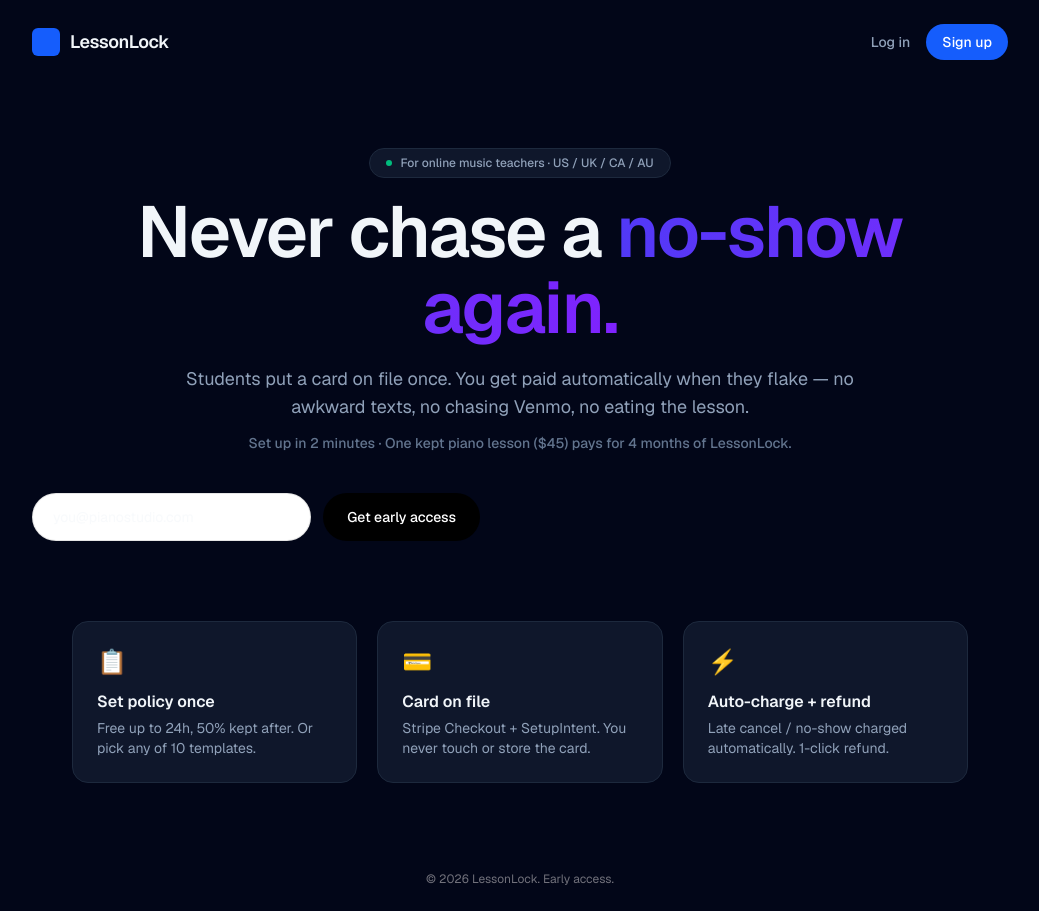
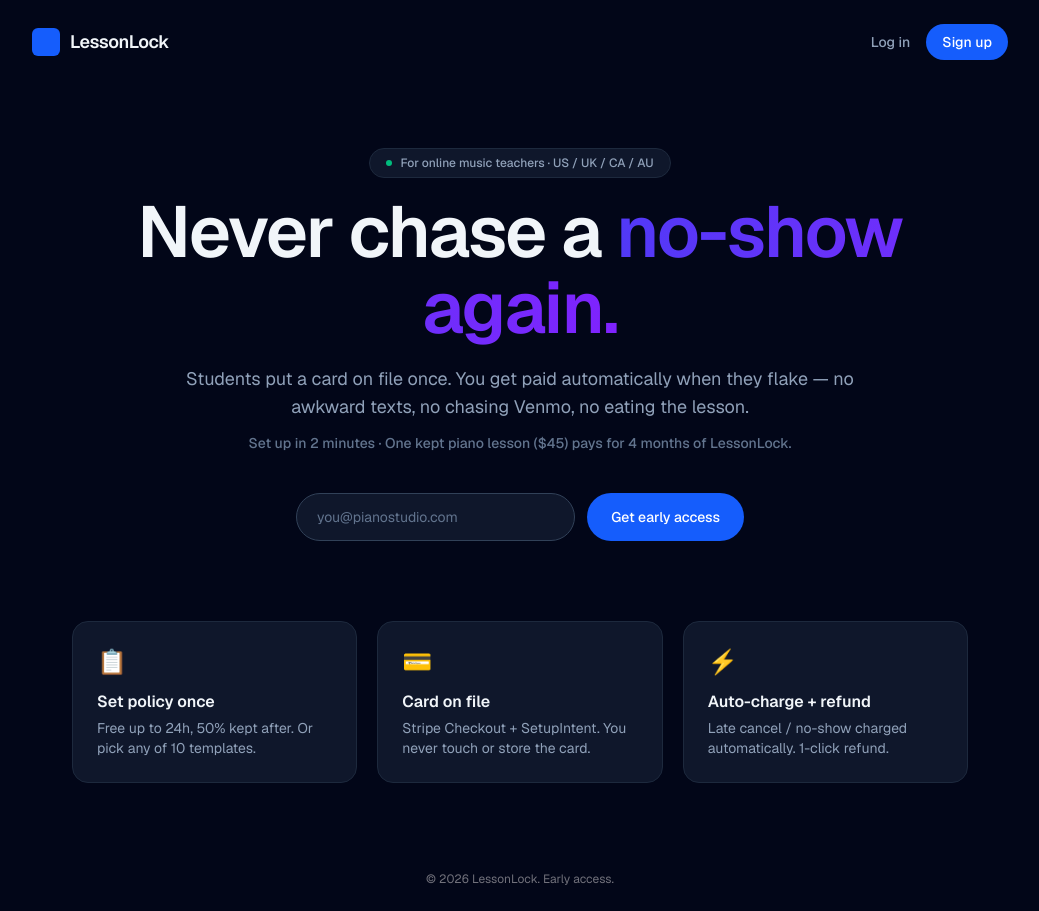
Before and after one commit to ivorfergusson-tech/lesson-lock, a Next.js app in the folder app/: page / in a window 1280 px wide. Shown: the whole page, without its empty margins (120-1159 px from the left). Built offline with nearby package versions, Linux system fonts and the light colour scheme.

Commit message:
Center early access form and improve input readability

```diff
--- a/app/src/app/page.tsx
+++ b/app/src/app/page.tsx
@@ -37,7 +37,7 @@ export default function Home() {
           Set up in 2 minutes · One kept piano lesson ($45) pays for 4 months of LessonLock.
         </p>
 
-        <div id="early-access" className="mt-10 w-full">
+        <div id="early-access" className="mt-10 flex w-full justify-center">
           <EmailCapture />
         </div>
 
--- a/app/src/components/EmailCapture.tsx
+++ b/app/src/components/EmailCapture.tsx
@@ -21,19 +21,19 @@ export default function EmailCapture() {
   }
 
   return (
-    <form onSubmit={handleSubmit} className="flex w-full max-w-md flex-col gap-3 sm:flex-row">
+    <form onSubmit={handleSubmit} className="flex w-full max-w-md flex-col items-center gap-3 sm:flex-row sm:justify-center">
       <input
         type="email"
         required
         value={email}
         onChange={(e) => setEmail(e.target.value)}
         placeholder="you@pianostudio.com"
-        className="h-12 flex-1 rounded-full border border-black/10 bg-white px-5 text-sm outline-none focus:border-black/30 dark:border-white/15 dark:bg-zinc-900 dark:text-white"
+        className="h-12 flex-1 rounded-full border border-slate-700 bg-slate-900 px-5 text-sm text-slate-100 placeholder:text-slate-500 outline-none focus:border-blue-500"
       />
       <button
         type="submit"
         disabled={status === "loading"}
-        className="h-12 rounded-full bg-black px-6 text-sm font-medium text-white transition hover:bg-zinc-800 disabled:opacity-60 dark:bg-white dark:text-black dark:hover:bg-zinc-200"
+        className="h-12 rounded-full bg-blue-600 px-6 text-sm font-medium text-white transition hover:bg-blue-500 disabled:opacity-60"
       >
         {status === "loading" ? "Saving..." : status === "done" ? "You're on the list!" : "Get early access"}
       </button>
```
